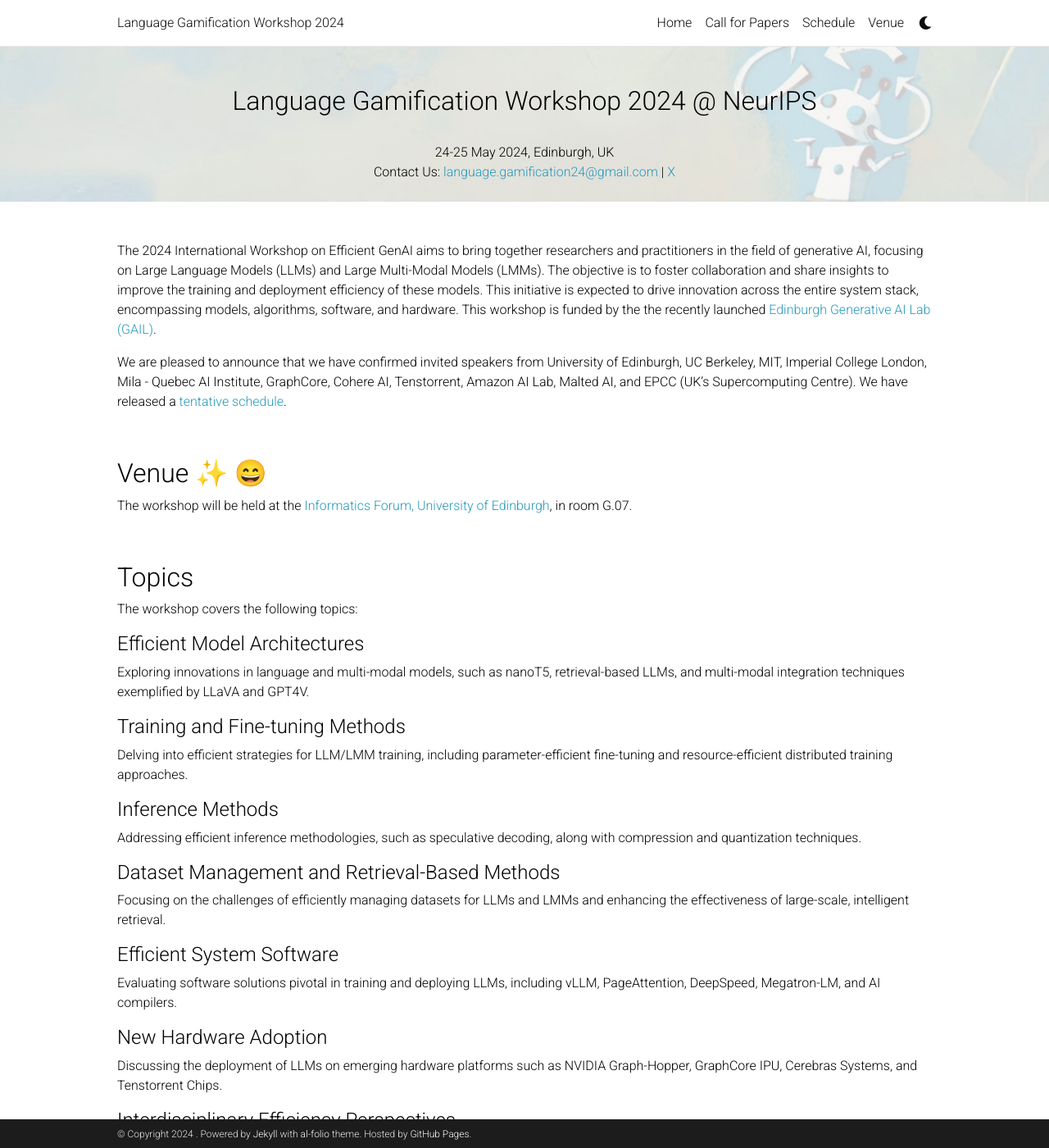
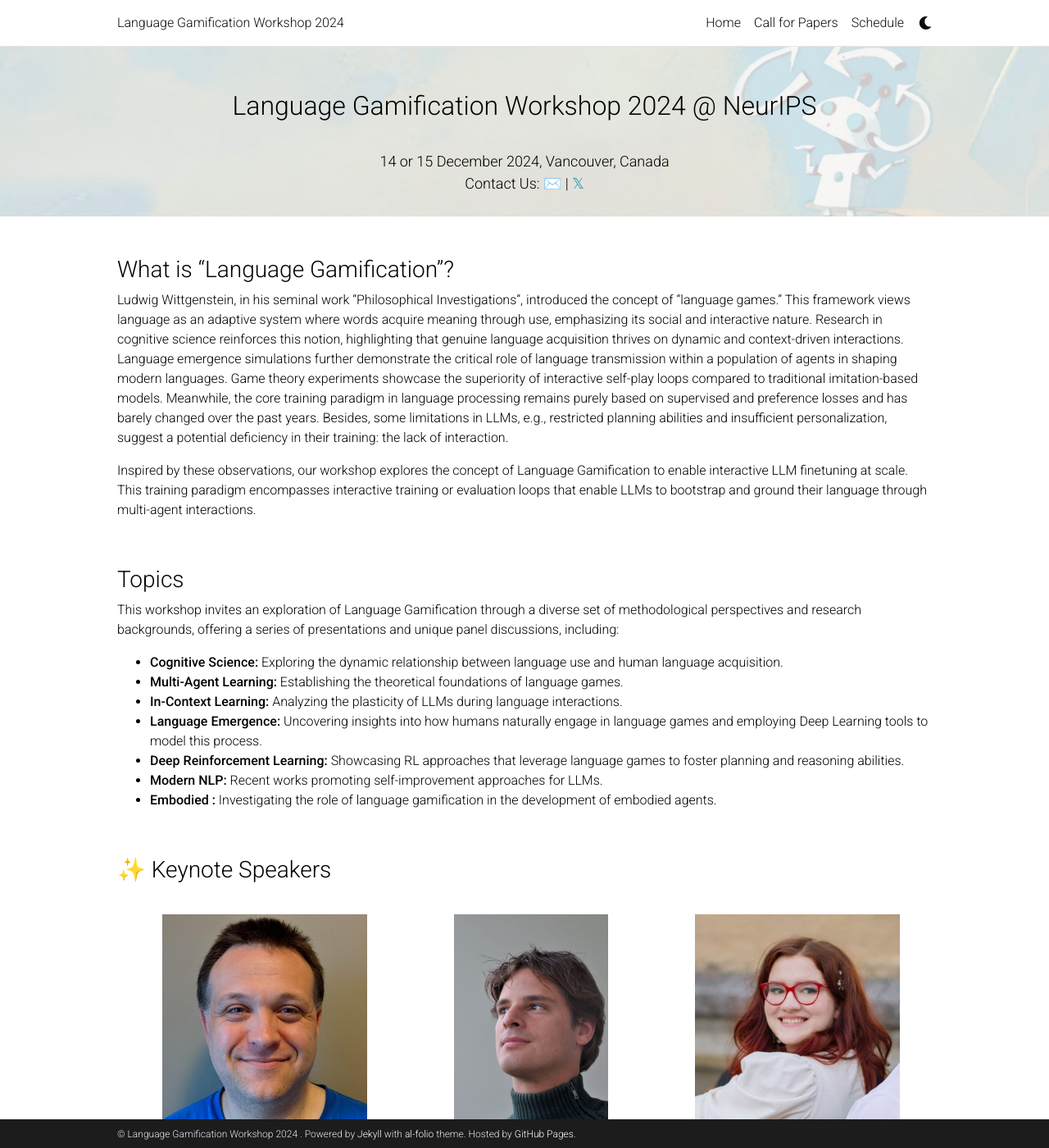
Before and after one commit to opensourcing-foundation-models/opensourcing-foundation-models.github.io, a Jekyll site: the page built from _pages/home.md, in a window 1280 px wide and 1400 px high. Shown: the whole window at 82% size. Built offline with Jekyll 4.4.1, drawn with Linux system fonts in a browser that asks for light colours; emoji names are drawn with the system emoji font; comment, search, counter and statistics services are not loaded; a style sheet for code colours, icons or effects is not loaded; some of the changed text lies outside the part shown.

Commit message:
updated all pages

```diff
--- a/_includes/footer.html
+++ b/_includes/footer.html
@@ -1,7 +1,7 @@
     {% if site.footer_fixed %}
     <footer class="fixed-bottom">
       <div class="container mt-0">
-        &copy; Copyright {{ site.time | date: '%Y' }} {{ site.first_name }} {{ site.middle_name }} {{ site.last_name }}. {{ site.footer_text }}
+        &copy; Language Gamification Workshop {{ site.time | date: '%Y' }} {{ site.first_name }} {{ site.middle_name }} {{ site.last_name }}. {{ site.footer_text }}
         {%- if site.impressum_path -%}
         <a href="{{ site.url }}{{ site.baseurl }}{{ site.impressum_path }}">Impressum</a>.
         {%- endif -%}
@@ -13,7 +13,7 @@
     {%- else -%}
     <footer class="sticky-bottom mt-5">
       <div class="container">
-        &copy; Copyright {{ site.time | date: '%Y' }} {{ site.first_name }} {{ site.middle_name }} {{ site.last_name }}. {{ site.footer_text }}
+        &copy; Language Gamification Workshop {{ site.time | date: '%Y' }} {{ site.first_name }} {{ site.middle_name }} {{ site.last_name }}. {{ site.footer_text }}
         {%- if site.impressum_path -%}
         <a href="{{ site.url }}{{ site.baseurl }}{{ site.impressum_path }}">Impressum</a>.
         {%- endif -%}
--- a/_layouts/default2.html
+++ b/_layouts/default2.html
@@ -31,15 +31,16 @@ layout: parse
             background-position: center; /* Center the image within the header */
             max-width: 100%;
             margin: 50 auto;
+            font-size: 18px;
         }
         </style>
 
-        <div class="headerr">
+    <div class="headerr">
             <br><br>
         <h2 align="center">Language Gamification Workshop 2024 @ NeurIPS</h2>
         <br>
         <p align="center">
-          24-25 May 2024, Edinburgh, UK
+          14 or 15 December 2024, Vancouver, Canada
         <br>
         <!-- New Orleans, Louisiana, United States<br><br> -->
 
@@ -48,7 +49,7 @@ layout: parse
         <!-- Program: -->
         <!-- <a href="/speakers">Speakers</a> | <a href="#panel-1">Panelists</a> | <a href="/organization">Organization</a> | <a href="/schedule">Schedule</a><br><br> -->
         Contact Us:
-        <a href="mailto:language.gamification24@gmail.com">language.gamification24@gmail.com</a> | <a href="https://x.com/MLLanguageGames">X</a><br>
+        <a href="mailto:language.gamification24@gmail.com">:envelope:</a> | <a href="https://x.com/MLLanguageGames"> 𝕏 </a><br>
         <br>
     </div>
 
--- a/_pages/home.md
+++ b/_pages/home.md
@@ -2,7 +2,7 @@
 layout: default2
 title: home
 permalink: /
-title: <h3  align="center">Language Gamification Workshop 2024</h3>
+title: <h2 align="center">Language Gamification Workshop 2024</h2>
 nav_order: 1
 ---
 
@@ -25,48 +25,61 @@ nav_order: 1
 
 <!-- <br> -->
 
-The 2024 International Workshop on Efficient GenAI aims to bring together researchers and practitioners in the field of generative AI, focusing on Large Language Models (LLMs) and Large Multi-Modal Models (LMMs). The objective is to foster collaboration and share insights to improve the training and deployment efficiency of these models. This initiative is expected to drive innovation across the entire system stack, encompassing models, algorithms, software, and hardware. This workshop is funded by the the recently launched [Edinburgh Generative AI Lab (GAIL)](https://www.ed.ac.uk/news/2023/university-to-lead-new-era-of-generative-ai).
+### What is "Language Gamification"?
 
-We are pleased to announce that we have confirmed invited speakers from University of Edinburgh, UC Berkeley, MIT, Imperial College London, Mila - Quebec AI Institute, GraphCore, Cohere AI, Tenstorrent, Amazon AI Lab, Malted AI, and EPCC (UK's Supercomputing Centre). We have released a [tentative schedule](https://efficient-generative-ai.github.io/schedule/).
+Ludwig Wittgenstein, in his seminal work "Philosophical Investigations", introduced the concept of "language games."
+This framework views language as an adaptive system where words acquire meaning through use, emphasizing its social and interactive nature.
+Research in cognitive science reinforces this notion, highlighting that genuine language acquisition thrives on dynamic and context-driven interactions.
+Language emergence simulations further demonstrate the critical role of language transmission within a population of agents in shaping modern languages.
+Game theory experiments showcase the superiority of interactive self-play loops compared to traditional imitation-based models.
+Meanwhile, the core training paradigm in language processing remains purely based on supervised and preference losses and has barely changed over the past years.
+Besides, some limitations in LLMs, e.g., restricted planning abilities and insufficient personalization, suggest a potential deficiency in their training: the lack of interaction.
+
+Inspired by these observations, our workshop explores the concept of Language Gamification to enable interactive LLM finetuning at scale.
+This training paradigm encompasses interactive training or evaluation loops that enable LLMs to bootstrap and ground their language through multi-agent interactions.
 
 <br>
 
-## Venue :sparkles: :smile:
+### Topics
 
-The workshop will be held at the [Informatics Forum, University of Edinburgh](/venue/), in room G.07.
-<br>
+This workshop invites an exploration of Language Gamification through a diverse set of methodological perspectives and research backgrounds, offering a series of presentations and unique panel discussions, including:
+
+- **Cognitive Science:** Exploring the dynamic relationship between language use and human language acquisition.
+- **Multi-Agent Learning:** Establishing the theoretical foundations of language games.
+- **In-Context Learning:** Analyzing the plasticity of LLMs during language interactions.
+- **Language Emergence:** Uncovering insights into how humans naturally engage in language games and employing Deep Learning tools to model this process.
+- **Deep Reinforcement Learning:** Showcasing RL approaches that leverage language games to foster planning and reasoning abilities.
+- **Modern NLP:** Recent works promoting self-improvement approaches for LLMs.
+- **Embodied :** Investigating the role of language gamification in the development of embodied agents.
 
 <br>
 
-## Topics
+### :sparkles: Keynote Speakers
 
-The workshop covers the following topics:
-
-#### Efficient Model Architectures
-Exploring innovations in language and multi-modal models, such as nanoT5, retrieval-based LLMs, and multi-modal integration techniques exemplified by LLaVA and GPT4V.
-
-#### Training and Fine-tuning Methods
-Delving into efficient strategies for LLM/LMM training, including parameter-efficient fine-tuning and resource-efficient distributed training approaches.
-
-#### Inference Methods
-Addressing efficient inference methodologies, such as speculative decoding, along with compression and quantization techniques.
-
-#### Dataset Management and Retrieval-Based Methods
-Focusing on the challenges of efficiently managing datasets for LLMs and LMMs and enhancing the effectiveness of large-scale, intelligent retrieval.
-
-#### Efficient System Software
-Evaluating software solutions pivotal in training and deploying LLMs, including vLLM, PageAttention, DeepSpeed, Megatron-LM, and AI compilers.
-
-#### New Hardware Adoption
-Discussing the deployment of LLMs on emerging hardware platforms such as NVIDIA Graph-Hopper, GraphCore IPU, Cerebras Systems, and Tenstorrent Chips.
-
-#### Interdisciplinary Efficiency Perspectives
-Encouraging dialogues at the intersection of LLM efficiency and sectors such as energy, environment, and social studies, highlighting shared challenges and solutions.
-
+<html>
+    <div class="team-container">
+        <div class="sponsor">
+            <img src="/assets/img/speakers/marc_lanctot.jpg" alt="Name 6">
+            <p><a href="https://mlanctot.info/">Marc Lanctot</a>
+            <br>Google DeepMind<br>15:50-16:30</p>
+        </div>
+        <div class="sponsor">
+            <img src="/assets/img/speakers/tom_schaul.jpg" alt="Name 2">
+            <p><a href="https://schaul.site44.com/">Tom Schaul</a>
+            <br>Google DeepMind<br>09:20-10:00</p>
+        </div>
+        <div class="sponsor">
+            <img src="/assets/img/speakers/aga_slowik.jpg" alt="Name 5">
+            <p><a href="https://slowika.github.io/">Agnieszka Słowik</a>
+            <br>Microsoft Research Cambridge<br>13:40-14:20</p>
+        </div>
+    </div>
+</html>
+<br>
 <br>
 
+**More speakers to be announced soon!**
 
-<br>
 
 <!-- ## Organization Chairs -->
 <!-- <html> -->
@@ -84,7 +97,9 @@ Encouraging dialogues at the intersection of LLM efficiency and sectors such as
 <!--     </div> -->
 <!-- </html> -->
 
-## Organizers
+<br>
+
+### Organizers
 
 <html>
     <div class="team-container">
@@ -116,7 +131,7 @@ Encouraging dialogues at the intersection of LLM efficiency and sectors such as
     </div>
 </html>
 
-## Scientific Committee
+### Scientific Committee
 
 <html>
     <div class="team-container">
@@ -161,7 +176,7 @@ Encouraging dialogues at the intersection of LLM efficiency and sectors such as
     display: grid;
     grid-template-columns: repeat(3, 1fr); /* Display 3 members per row */
     gap: 5px;
-    max-width: 1000px;
+    max-width: 1024px;
     padding: 20px;
 }
 
@@ -176,7 +191,7 @@ Encouraging dialogues at the intersection of LLM efficiency and sectors such as
     text-align: center;
     background-color: #fff;
     padding: 0px;
-    width: 150px; /* Set a fixed width for consistent circle appearance */
+    width: 260px; /* Set a fixed width for consistent circle appearance */
     height: 260px; /* Set a fixed height for consistent circle appearance */
     /* box-shadow: 0px 3px 6px rgba(0, 0, 0, 0.1); */
     overflow: hidden; /* Hide any image overflow */
@@ -198,6 +213,9 @@ Encouraging dialogues at the intersection of LLM efficiency and sectors such as
 .sponsor-container {
     display: flex;
     gap: 5px;
+    grid-template-columns: repeat(3, 1fr);
+    max-width: 1024px;
+    padding: 20px;
 }
 
 .sponsor {
@@ -205,8 +223,10 @@ Encouraging dialogues at the intersection of LLM efficiency and sectors such as
     margin: 10px;
     text-align: center;
     box-sizing: border-box;
-    height: 50px;
-    width: 50px;
+    height:250px;
+    width: 300px;
+    font-size: 18px;
+    font-weight: bold;
 }
 
 .sponsor img {
```
Also changed, not shown: _pages/schedule.md (+18 -18 lines), _pages/venue.md (+1 -1 lines), assets/img/speakers/aga_slowik.jpg (added), assets/img/speakers/marc_lanctot.jpg (added), assets/img/speakers/tom_schaul.jpg (added).
